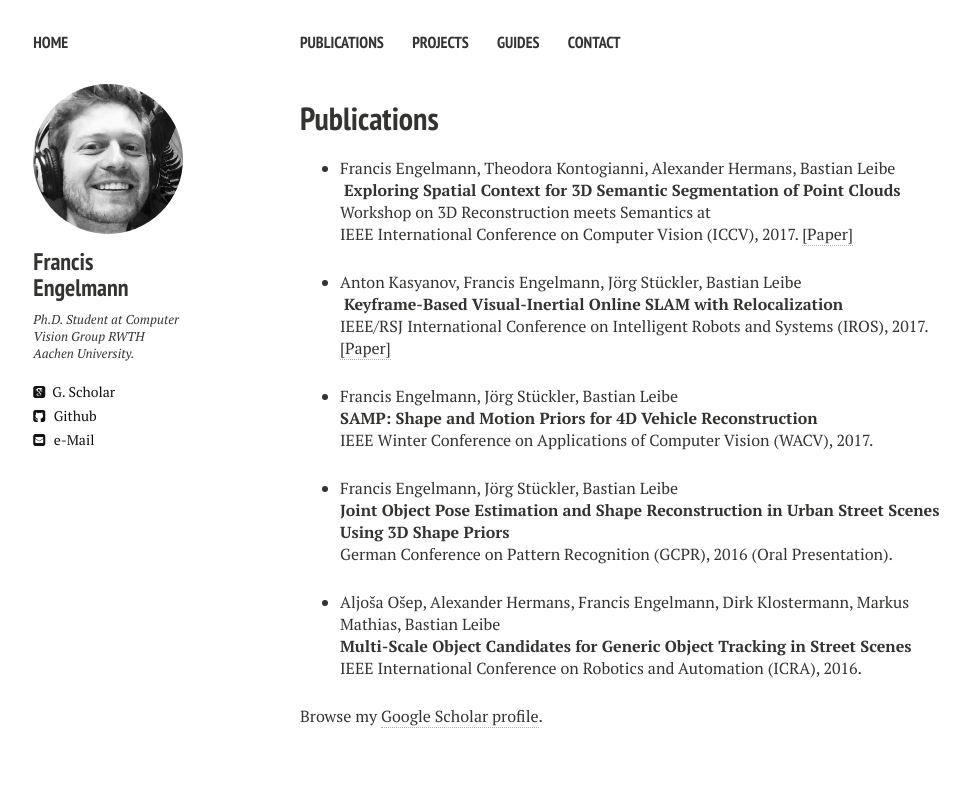
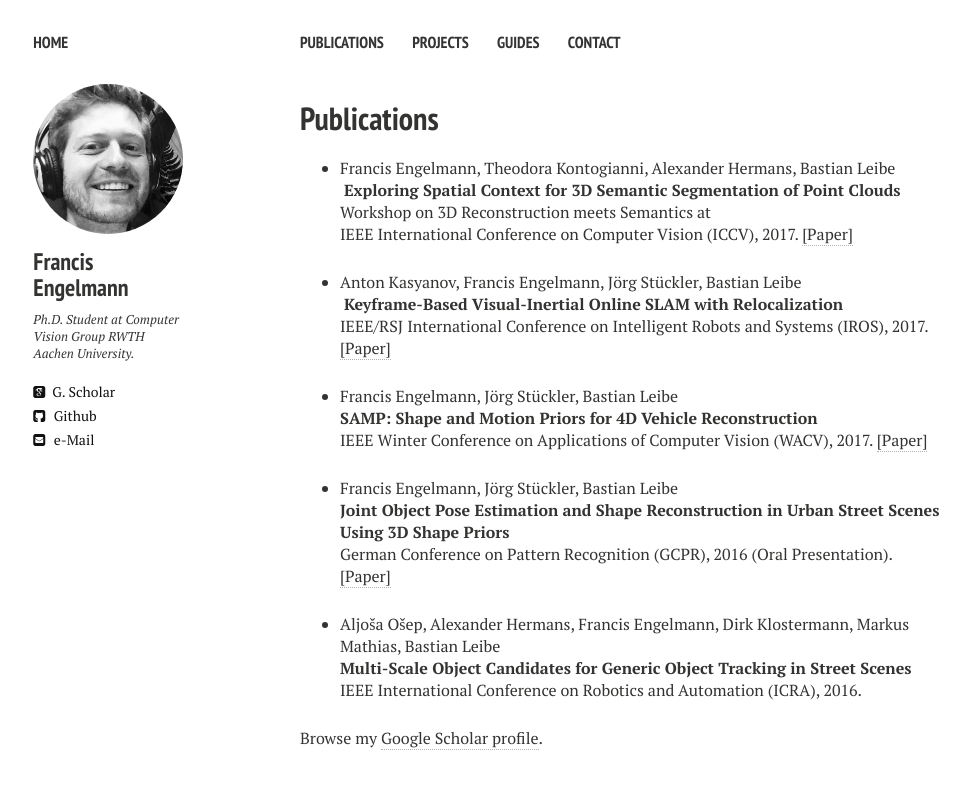
Before and after one commit to francisengelmann/francisengelmann.github.io, a Jekyll site: the page built from publications.md, in a window 1280 px wide. Shown: the top 789 px of the page, without its empty margins (20-990 px from the left). Built offline with Jekyll 4.4.1, drawn with Linux system fonts in a browser that asks for light colours; nearby versions of some CDN libraries.

Commit message:
Update publications.md

```diff
--- a/publications.md
+++ b/publications.md
@@ -20,10 +20,12 @@ comments: false
 * Francis Engelmann, Jörg Stückler, Bastian Leibe
   __SAMP: Shape and Motion Priors for 4D Vehicle Reconstruction__
   IEEE Winter Conference on Applications of Computer Vision (WACV), 2017.
+  [[Paper]](https://www.vision.rwth-aachen.de/media/papers/EngelmannWACV17_x8euNDK.pdf)
 
 * Francis Engelmann, Jörg Stückler, Bastian Leibe
   __Joint Object Pose Estimation and Shape Reconstruction in Urban Street Scenes Using 3D Shape Priors__
   German Conference on Pattern Recognition (GCPR), 2016 (Oral Presentation).
+  [[Paper]](http://web-info8.informatik.rwth-aachen.de/media/papers/EngelmannGCPR16.pdf)
 
 * Aljoša Ošep, Alexander Hermans, Francis Engelmann, Dirk Klostermann, Markus Mathias, Bastian Leibe
   __Multi-Scale Object Candidates for Generic Object Tracking in Street Scenes__
```
